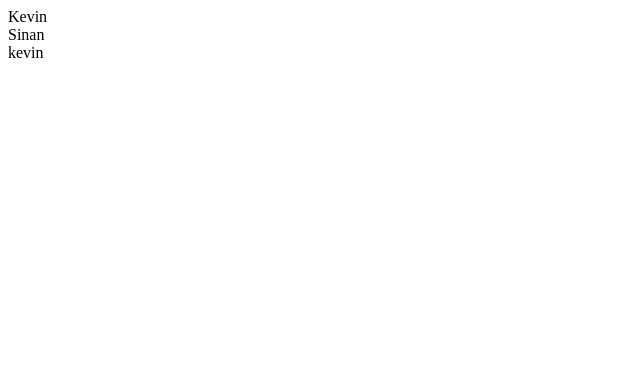
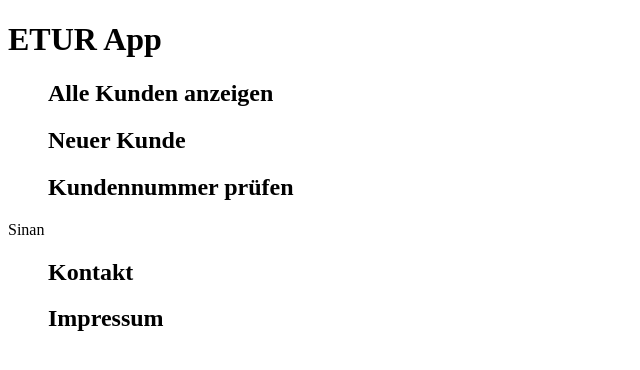
Before and after one commit to KevinKurz/ETUR-App, a plain HTML site: page src/webseite/index.html in a window 1280 px wide. Shown: the whole page, without its empty margins (0-640 px from the left). Drawn offline with Linux system fonts and the light colour scheme.

Commit message:
edit header and footer html

```diff
--- a/src/webseite/index.html
+++ b/src/webseite/index.html
@@ -11,11 +11,19 @@
   <body>
     <main>
         <header>
-          Kevin
+          <h1>ETUR App</h1>
+          <ul>
+            <p><h2>Alle Kunden anzeigen</h2></p>
+            <p><h2>Neuer Kunde</h2></p>
+            <p><h2>Kundennummer prüfen</h2></p>
+          </ul>
         </header>
         <div>Sinan</div>
         <footer>
-          kevin
+          <ul>
+            <p><h2>Kontakt</h2></p>
+            <p><h2>Impressum</h2></p>
+          </ul>
         </footer>
     </main>
 	<script src="index.js"></script>
```
